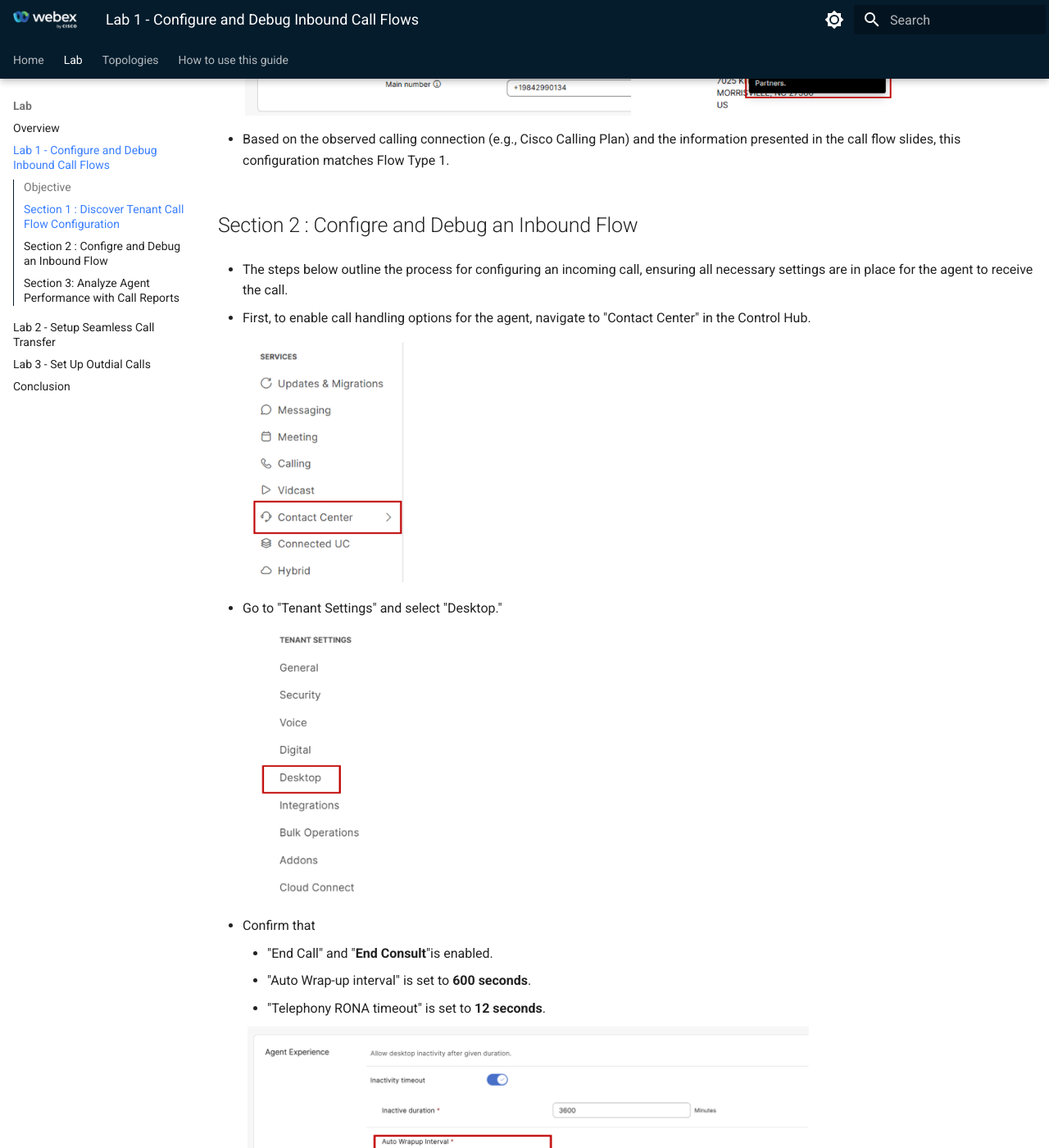
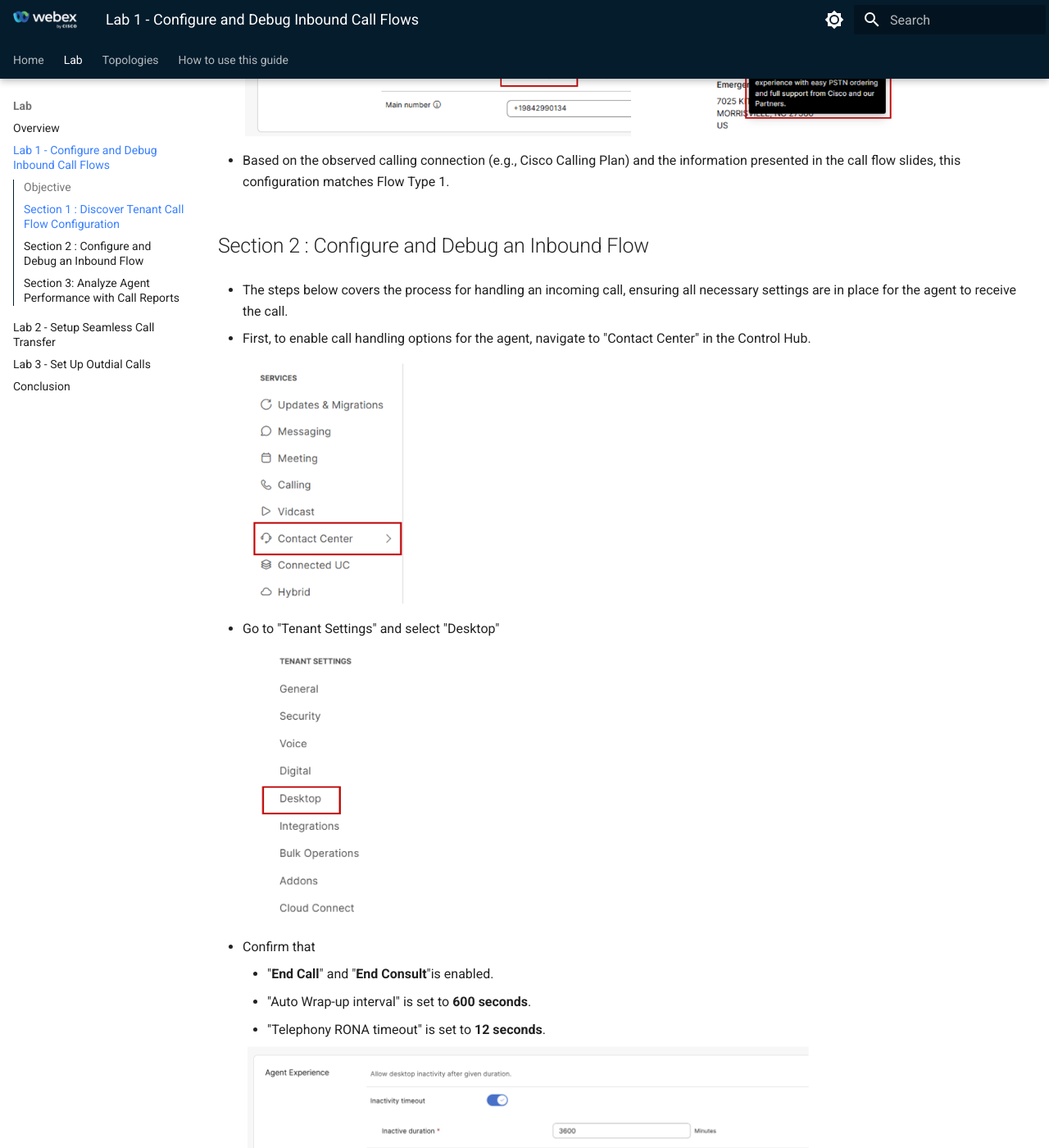
Before and after one commit to WebexCC-SA/LAB-2310, an MkDocs documentation site: the page built from docs/Excercise1.md, in a window 1280 px wide and 1400 px high, scrolled down 3626 px. Shown: the whole window at 82% size. Built offline with MkDocs 1.6.1 and Material for MkDocs 9.7.7, drawn with Linux system fonts in a browser that asks for light colours; some of the changed text lies outside the part shown.

Commit message:
typo format

```diff
--- a/docs/Excercise1.md
+++ b/docs/Excercise1.md
@@ -64,20 +64,20 @@
 - Based on the observed calling connection (e.g., Cisco Calling Plan) and the information presented in the call flow slides, this configuration matches Flow Type 1.
 
 
-## Section 2 : Configre and Debug an Inbound Flow
+## Section 2 : Configure and Debug an Inbound Flow
 
-- The steps below outline the process for configuring an incoming call, ensuring all necessary settings are in place for the agent to receive the call.
+- The steps below covers the process for handling an incoming call, ensuring all necessary settings are in place for the agent to receive the call.
 
 - First, to enable call handling options for the agent, navigate to "Contact Center" in the Control Hub.
 
       ![Nav](./assets/2310_Excercise1_2_1.png){ width="200" }
 
-- Go to "Tenant Settings" and select "Desktop."
+- Go to "Tenant Settings" and select "Desktop"
 
       ![Nav](./assets/2310_Excercise1_2_2.png){ width="200" }
 
 - Confirm that
-      - "End Call" and "**End Consult**"is enabled.
+      - "**End Call**" and "**End Consult**"is enabled.
       - "Auto Wrap-up interval" is set to **600 seconds**.
       - "Telephony RONA timeout" is set to **12 seconds**.
 
```
Also changed, not shown: other parts of docs/Excercise1.md (+3 -3 lines).
